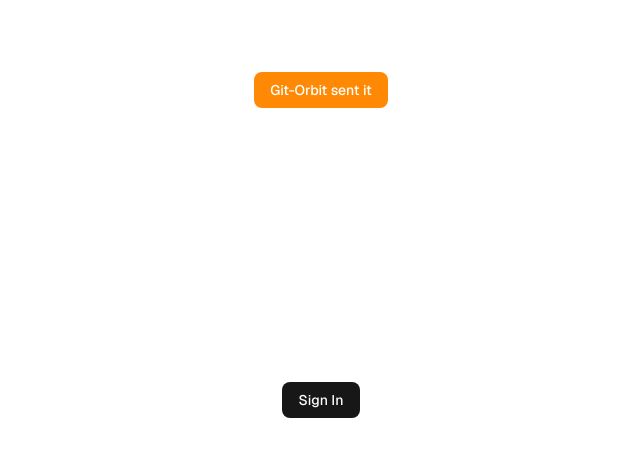
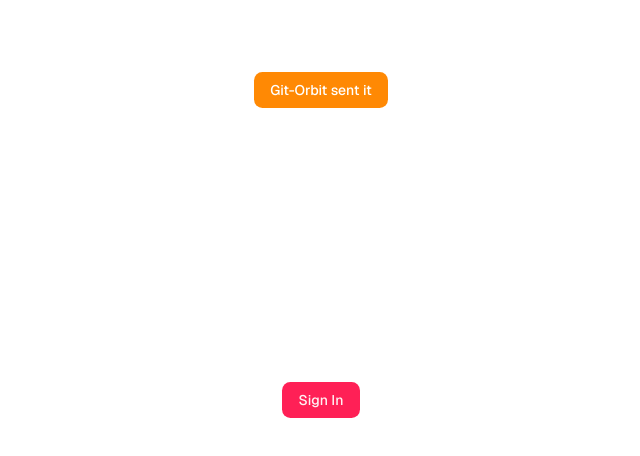
Before and after one commit to RaunaK-cap/Git-Orbit, a Next.js app: page / in a window 1280 px wide. Shown: the top 456 px of the page, without its empty margins (319-959 px from the left). Built offline with nearby package versions, Linux system fonts and the light colour scheme.

Commit message:
feat: sidebar and dashboard

```diff
--- /dev/null
+++ b/src/app/(Protected)/App-sidebar.tsx
@@ -0,0 +1,138 @@
+"use client";
+import { Badge } from "@/components/ui/badge";
+import { Button } from "@/components/ui/button";
+import {
+  Sidebar,
+  SidebarContent,
+  SidebarGroup,
+  SidebarGroupContent,
+  SidebarGroupLabel,
+  SidebarHeader,
+  SidebarMenu,
+  SidebarMenuButton,
+  SidebarMenuItem,
+  useSidebar,
+} from "@/components/ui/sidebar";
+import { Bot, CreditCard, EarthIcon, EarthLock, LayoutDashboard, Presentation, ProjectorIcon } from "lucide-react";
+import Link from "next/link";
+import { usePathname } from "next/navigation";
+
+const items = [
+  {
+    title: "Dashboard",
+    url: "/dashboard",
+    icon: LayoutDashboard,
+  },
+  {
+    title: "Q&A",
+    url: "/qa",
+    icon: Bot,
+  },
+  {
+    title: "Meeting",
+    url: "/Meeting",
+    icon: Presentation,
+  },
+  {
+    title: "Billing",
+    url: "/Billing",
+    icon: CreditCard,
+  },
+];
+
+const project = [
+    {
+        Ptname: "Project1",
+        url:"",
+        icon: ProjectorIcon
+    },
+    {
+        Ptname: "Project2",
+        url:"",
+        icon: ProjectorIcon
+    },
+    {
+        Ptname: "Project3",
+        url:"",
+        icon: ProjectorIcon
+    }
+]
+export function AppSidebar() {
+  const pathname = usePathname();
+  const {open }= useSidebar()
+  return (
+    <>
+      <Sidebar className="font-sans" collapsible="icon" variant="floating">
+        <SidebarHeader className="flex items-center justify-center mt-2 ">
+          <div className="flex items-center gap-2">
+          <EarthLock className="animate-out"/>
+          { open &&
+           <Link  href={"/"} className="font-bold text-primary/80 tracking-wider text-2xl" > Git_Orbit </Link>
+          }
+          </div>
+           </SidebarHeader>
+
+        <SidebarContent>
+          <SidebarGroup>
+            <SidebarGroupLabel>Application</SidebarGroupLabel>
+            <SidebarGroupContent className=" ">
+              <SidebarMenu>
+                {items.map((items) => (
+                  <SidebarMenuItem key={items.title} className="">
+                    <SidebarMenuButton
+                      asChild
+                      className={`${
+                        pathname == items.url ? "bg-amber-700/60 text-white dark:bg-amber-800/50 dark:text-white" : " "
+                      }`}
+                    >
+                      <Link href={items.url}>
+                        <items.icon />
+                        {items.title}
+                      </Link>
+                    </SidebarMenuButton>
+                  </SidebarMenuItem>
+                ))}
+
+              </SidebarMenu>
+            </SidebarGroupContent>
+          </SidebarGroup>
+
+          <SidebarGroup>
+
+            <SidebarGroupLabel>
+                Projects
+            </SidebarGroupLabel>
+            <SidebarGroupContent>
+                <SidebarMenu>
+                    { project.map((projects)=>(
+                        <SidebarMenuItem key={projects.Ptname}>
+                            <SidebarMenuButton asChild >
+
+                                <Link href={projects.url} className="space-y-2">
+                                <Badge variant={"default"} > {projects.Ptname[0]}</Badge>
+                                { projects.Ptname}
+                                </Link>
+
+                            </SidebarMenuButton>
+
+                        </SidebarMenuItem>
+                    ))}
+                </SidebarMenu>
+                <div className="h-4"> </div>
+                <Link href={"/create"}>
+                  <Button variant={"outline"} className="w-full">
+                    Create project +
+                  </Button>
+                </Link>
+            </SidebarGroupContent>
+          </SidebarGroup>
+
+
+          <SidebarGroupContent>
+
+        </SidebarGroupContent>
+        </SidebarContent>
+      </Sidebar>
+    </>
+  );
+}
--- /dev/null
+++ b/src/app/(Protected)/Billing/page.tsx
@@ -0,0 +1,11 @@
+import React from 'react'
+
+const Page = () => {
+  return (
+    <div>
+       this is billing page of Git_Orbit
+    </div>
+  )
+}
+
+export default Page
--- /dev/null
+++ b/src/app/(Protected)/Meeting/page.tsx
@@ -0,0 +1,11 @@
+import React from 'react'
+
+const Page = () => {
+  return (
+    <div>
+      this is meeting pages ... ahahhaaha
+    </div>
+  )
+}
+
+export default Page
--- /dev/null
+++ b/src/app/(Protected)/create/page.tsx
@@ -0,0 +1,17 @@
+import React from 'react'
+
+const Createpage = () => {
+  return (
+    <div className='flex items-center  justify-center h-screen'>
+        <div className=''>
+            <h1 className='font-semibold text-2xl'> Link your github Repository </h1>
+            <p className='text-sm text-muted-foreground'>
+                Enter the URl of Repository
+            </p>
+        </div>
+
+    </div>
+  )
+}
+
+export default Createpage
--- a/src/app/(Protected)/dashboard/page.tsx
+++ b/src/app/(Protected)/dashboard/page.tsx
@@ -1,11 +1,16 @@
+"use client"
+import { useUser } from '@clerk/nextjs'
 import React from 'react'
 
-const page = () => {
+const Page = () => {
+    const { user} = useUser()
   return (
-    <div className='bg-red-400 text-white'>
-    <h1> hi there</h1>
+    <div className=''>
+    <h1> HI there </h1>
+    <h2> this is :  {user?.firstName} , {user?.lastName}</h2>
+
     </div>
   )
 }
 
-export default page
+export default Page
--- a/src/app/(Protected)/layout.tsx
+++ b/src/app/(Protected)/layout.tsx
@@ -1,29 +1,25 @@
-import { SidebarContent, SidebarProvider } from "@/components/ui/sidebar";
+import {  SidebarProvider } from "@/components/ui/sidebar";
 import { UserButton } from "@clerk/nextjs";
-import { Sidebar } from "lucide-react";
+
 import React from "react";
+import { AppSidebar } from "./App-sidebar";
+import { Themetoggler } from "@/components/Theme-toggler";
 
 const layout = ({ children }: { children: React.ReactNode }) => {
   return (
-    <>
       <SidebarProvider>
-        <Sidebar>
-
-        </Sidebar>
-        <main className=" w-full m-2">
-          <div className="flex item-centere gap-2 border-sidebar-border p-4 rounded-xl bg-sidebar ">
+        <AppSidebar/>
+        <main className=" w-full m-2 font-sans">
+          <div className="flex item-centere gap-2 border-sidebar-border bg-sidebar border shadow p-4 rounded-xl ">
             <div className="ml-auto"> </div>
+            <Themetoggler/>
             <UserButton />
           </div>
-          <div  className="flex flex-col">
-
-          {children}
-
+          <div className=" border-sidebar-border bg-sidebar border shadow  h-[90vh] m-2  p-5 rounded-lg overflow-y-scroll">
+            {children}
           </div>
-
         </main>
       </SidebarProvider>
-    </>
   );
 };
 
--- /dev/null
+++ b/src/app/(Protected)/qa/page.tsx
@@ -0,0 +1,11 @@
+import React from 'react'
+
+const Page = () => {
+  return (
+    <div>
+      this is Q&A page ... hehe
+    </div>
+  )
+}
+
+export default Page
--- a/src/app/globals.css
+++ b/src/app/globals.css
@@ -44,73 +44,74 @@
 }
 
 :root {
-  --radius: 0.625rem;
+  --radius: 0.65rem;
   --background: oklch(1 0 0);
-  --foreground: oklch(0.145 0 0);
+  --foreground: oklch(0.141 0.005 285.823);
   --card: oklch(1 0 0);
-  --card-foreground: oklch(0.145 0 0);
+  --card-foreground: oklch(0.141 0.005 285.823);
   --popover: oklch(1 0 0);
-  --popover-foreground: oklch(0.145 0 0);
-  --primary: oklch(0.205 0 0);
-  --primary-foreground: oklch(0.985 0 0);
-  --secondary: oklch(0.97 0 0);
-  --secondary-foreground: oklch(0.205 0 0);
-  --muted: oklch(0.97 0 0);
-  --muted-foreground: oklch(0.556 0 0);
-  --accent: oklch(0.97 0 0);
-  --accent-foreground: oklch(0.205 0 0);
+  --popover-foreground: oklch(0.141 0.005 285.823);
+  --primary: oklch(0.645 0.246 16.439);
+  --primary-foreground: oklch(0.969 0.015 12.422);
+  --secondary: oklch(0.967 0.001 286.375);
+  --secondary-foreground: oklch(0.21 0.006 285.885);
+  --muted: oklch(0.967 0.001 286.375);
+  --muted-foreground: oklch(0.552 0.016 285.938);
+  --accent: oklch(0.967 0.001 286.375);
+  --accent-foreground: oklch(0.21 0.006 285.885);
   --destructive: oklch(0.577 0.245 27.325);
-  --border: oklch(0.922 0 0);
-  --input: oklch(0.922 0 0);
-  --ring: oklch(0.708 0 0);
+  --border: oklch(0.92 0.004 286.32);
+  --input: oklch(0.92 0.004 286.32);
+  --ring: oklch(0.645 0.246 16.439);
   --chart-1: oklch(0.646 0.222 41.116);
   --chart-2: oklch(0.6 0.118 184.704);
   --chart-3: oklch(0.398 0.07 227.392);
   --chart-4: oklch(0.828 0.189 84.429);
   --chart-5: oklch(0.769 0.188 70.08);
   --sidebar: oklch(0.985 0 0);
-  --sidebar-foreground: oklch(0.145 0 0);
-  --sidebar-primary: oklch(0.205 0 0);
-  --sidebar-primary-foreground: oklch(0.985 0 0);
-  --sidebar-accent: oklch(0.97 0 0);
-  --sidebar-accent-foreground: oklch(0.205 0 0);
-  --sidebar-border: oklch(0.922 0 0);
-  --sidebar-ring: oklch(0.708 0 0);
+  --sidebar-foreground: oklch(0.141 0.005 285.823);
+  --sidebar-primary: oklch(0.645 0.246 16.439);
+  --sidebar-primary-foreground: oklch(0.969 0.015 12.422);
+  --sidebar-accent: oklch(0.967 0.001 286.375);
+  --sidebar-accent-foreground: oklch(0.21 0.006 285.885);
+  --sidebar-border: oklch(0.92 0.004 286.32);
+  --sidebar-ring: oklch(0.645 0.246 16.439);
 }
 
 .dark {
-  --background: oklch(0.145 0 0);
+  --background: oklch(0.141 0.005 285.823);
   --foreground: oklch(0.985 0 0);
-  --card: oklch(0.205 0 0);
+  --card: oklch(0.21 0.006 285.885);
   --card-foreground: oklch(0.985 0 0);
-  --popover: oklch(0.205 0 0);
+  --popover: oklch(0.21 0.006 285.885);
   --popover-foreground: oklch(0.985 0 0);
-  --primary: oklch(0.922 0 0);
-  --primary-foreground: oklch(0.205 0 0);
-  --secondary: oklch(0.269 0 0);
+  --primary: oklch(0.645 0.246 16.439);
+  --primary-foreground: oklch(0.969 0.015 12.422);
+  --secondary: oklch(0.274 0.006 286.033);
   --secondary-foreground: oklch(0.985 0 0);
-  --muted: oklch(0.269 0 0);
-  --muted-foreground: oklch(0.708 0 0);
-  --accent: oklch(0.269 0 0);
+  --muted: oklch(0.274 0.006 286.033);
+  --muted-foreground: oklch(0.705 0.015 286.067);
+  --accent: oklch(0.274 0.006 286.033);
   --accent-foreground: oklch(0.985 0 0);
   --destructive: oklch(0.704 0.191 22.216);
   --border: oklch(1 0 0 / 10%);
   --input: oklch(1 0 0 / 15%);
-  --ring: oklch(0.556 0 0);
+  --ring: oklch(0.645 0.246 16.439);
   --chart-1: oklch(0.488 0.243 264.376);
   --chart-2: oklch(0.696 0.17 162.48);
   --chart-3: oklch(0.769 0.188 70.08);
   --chart-4: oklch(0.627 0.265 303.9);
   --chart-5: oklch(0.645 0.246 16.439);
-  --sidebar: oklch(0.205 0 0);
+  --sidebar: oklch(0.21 0.006 285.885);
   --sidebar-foreground: oklch(0.985 0 0);
-  --sidebar-primary: oklch(0.488 0.243 264.376);
-  --sidebar-primary-foreground: oklch(0.985 0 0);
-  --sidebar-accent: oklch(0.269 0 0);
+  --sidebar-primary: oklch(0.645 0.246 16.439);
+  --sidebar-primary-foreground: oklch(0.969 0.015 12.422);
+  --sidebar-accent: oklch(0.274 0.006 286.033);
   --sidebar-accent-foreground: oklch(0.985 0 0);
   --sidebar-border: oklch(1 0 0 / 10%);
-  --sidebar-ring: oklch(0.556 0 0);
+  --sidebar-ring: oklch(0.645 0.246 16.439);
 }
+
 
 @layer base {
   * {
--- a/src/app/layout.tsx
+++ b/src/app/layout.tsx
@@ -1,9 +1,10 @@
 "use client";
 
-import { ClerkProvider, SignedIn, SignedOut, SignInButton, SignUpButton, UserButton } from "@clerk/nextjs";
+import { ClerkProvider } from "@clerk/nextjs";
+
 import { Geist, Geist_Mono } from "next/font/google";
 import "./globals.css";
-import { Button } from "@/components/ui/button";
+import { ThemeProvider } from "@/components/Theme-Provider";
 
 const geistSans = Geist({
   variable: "--font-geist-sans",
@@ -15,8 +16,6 @@
   subsets: ["latin"],
 });
 
-
-
 export default function RootLayout({
   children,
 }: Readonly<{
@@ -24,15 +23,20 @@
 }>) {
   return (
     <ClerkProvider>
-
-    <html lang="en">
-      <body
-        className={`${geistSans.variable} ${geistMono.variable} antialiased`}
+      <html lang="en" suppressHydrationWarning>
+        <body
+          className={`${geistSans.variable} ${geistMono.variable} antialiased`}
         >
-
-        {children}
-      </body>
-    </html>
+          <ThemeProvider
+            attribute="class"
+            defaultTheme="system"
+            enableSystem
+            disableTransitionOnChange
+          >
+            {children}
+          </ThemeProvider>
+        </body>
+      </html>
     </ClerkProvider>
   );
 }
--- a/src/app/page.tsx
+++ b/src/app/page.tsx
@@ -1,6 +1,6 @@
 "use client"
 import { Button } from "@/components/ui/button";
-import { redirect, useRouter } from "next/navigation";
+import { useRouter } from "next/navigation";
 
 export default function Home() {
   const router = useRouter()
```
